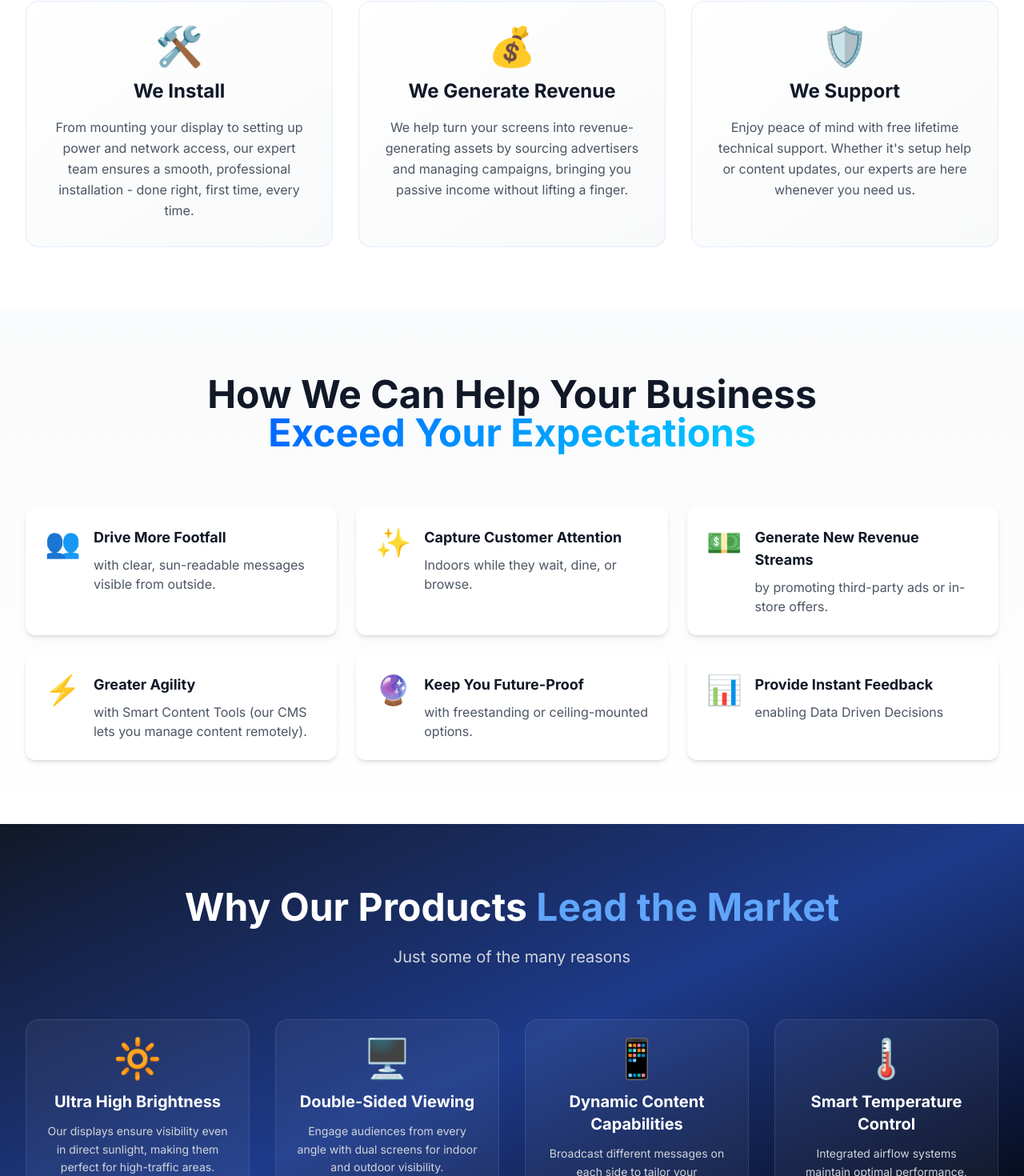
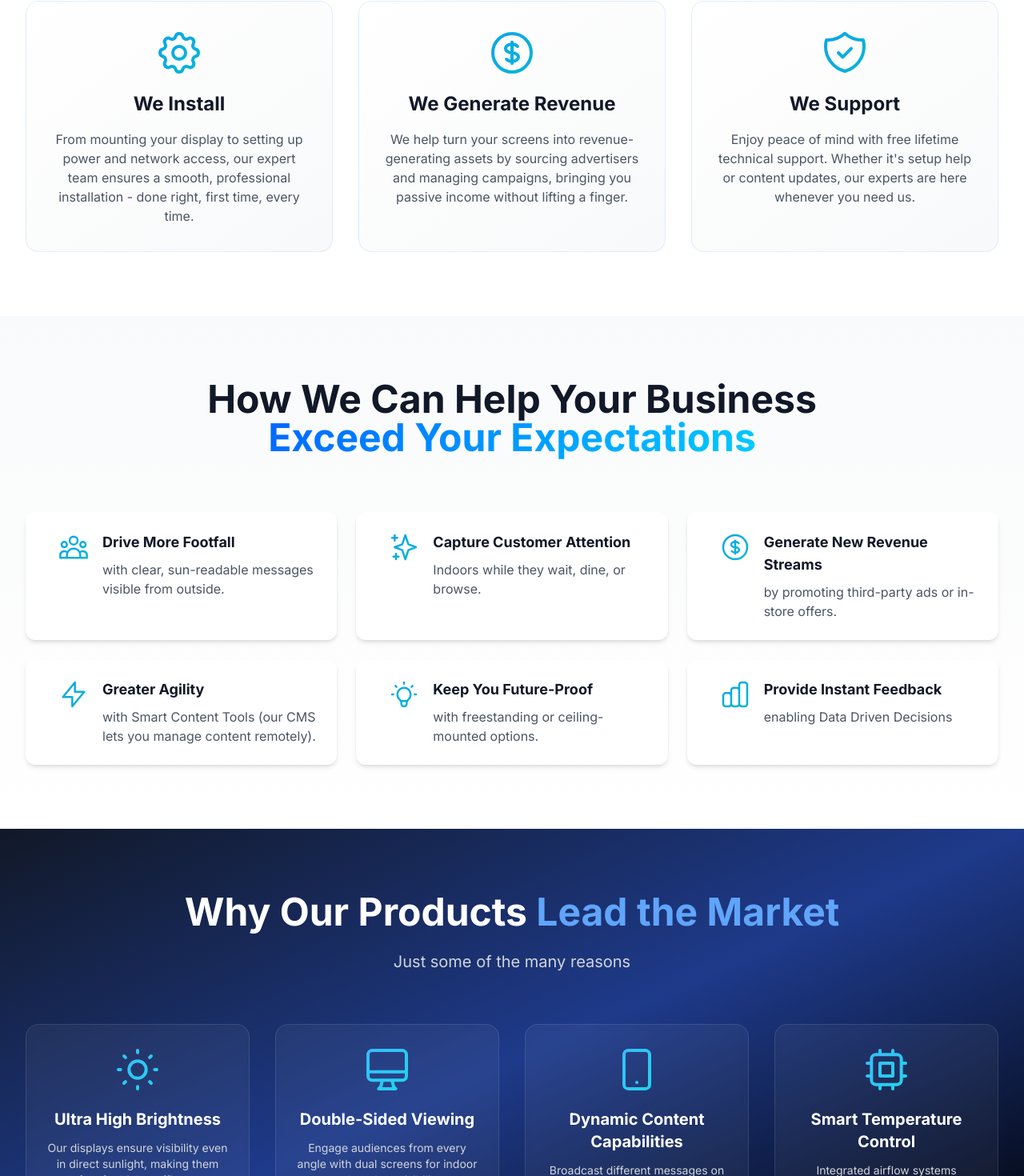
Before and after one commit to herftab/vizage-solutions, a Next.js app: page /products in a window 1280 px wide. Shown: the part 886-2356 px from the top of the page at 80% size. Built offline with nearby package versions, Linux system fonts and the light colour scheme.

Commit message:
Update Digital Signage page with gradient SVG icons and mobile optimization

```diff
--- a/src/app/products/page.tsx
+++ b/src/app/products/page.tsx
@@ -37,38 +37,75 @@ export default function ProductsPage() {
       </section>
 
       {/* Value Proposition Section */}
-      <section className="py-20 bg-white">
+      <section className="py-12 md:py-20 bg-white">
         <div className="max-w-7xl mx-auto px-4 sm:px-6 lg:px-8">
-          <div className="text-center mb-16">
-            <h2 className="text-4xl md:text-5xl font-bold mb-6 text-gray-900">
+          <div className="text-center mb-8 md:mb-16">
+            <h2 className="text-3xl md:text-5xl font-bold mb-4 md:mb-6 text-gray-900">
               Unparalleled Visibility in <span className="gradient-text">Any Light</span>
             </h2>
-            <p className="text-xl text-gray-600 max-w-3xl mx-auto">
+            <p className="text-base md:text-xl text-gray-600 max-w-3xl mx-auto">
               We will help you transform your business
             </p>
           </div>
 
-          <div className="grid grid-cols-1 md:grid-cols-3 gap-8">
-            <div className="premium-card p-8 rounded-2xl text-center group">
-              <div className="text-5xl mb-4 transform group-hover:scale-110 transition-transform duration-300">🛠️</div>
-              <h3 className="text-2xl font-bold mb-4 text-gray-900">We Install</h3>
-              <p className="text-gray-600 leading-relaxed">
+          <div className="grid grid-cols-1 md:grid-cols-3 gap-4 md:gap-8">
+            <div className="premium-card p-6 md:p-8 rounded-xl md:rounded-2xl text-center group">
+              <div className="w-12 h-12 md:w-16 md:h-16 mx-auto mb-3 md:mb-4 transform group-hover:scale-110 transition-transform duration-300">
+                <svg className="w-full h-full" fill="none" viewBox="0 0 24 24" stroke="url(#gradient-blue-install)">
+                  <path strokeLinecap="round" strokeLinejoin="round" strokeWidth={1.5} d="M10.325 4.317c.426-1.756 2.924-1.756 3.35 0a1.724 1.724 0 002.573 1.066c1.543-.94 3.31.826 2.37 2.37a1.724 1.724 0 001.065 2.572c1.756.426 1.756 2.924 0 3.35a1.724 1.724 0 00-1.066 2.573c.94 1.543-.826 3.31-2.37 2.37a1.724 1.724 0 00-2.572 1.065c-.426 1.756-2.924 1.756-3.35 0a1.724 1.724 0 00-2.573-1.066c-1.543.94-3.31-.826-2.37-2.37a1.724 1.724 0 00-1.065-2.572c-1.756-.426-1.756-2.924 0-3.35a1.724 1.724 0 001.066-2.573c-.94-1.543.826-3.31 2.37-2.37.996.608 2.296.07 2.572-1.065z" />
+                  <path strokeLinecap="round" strokeLinejoin="round" strokeWidth={1.5} d="M15 12a3 3 0 11-6 0 3 3 0 016 0z" />
+                </svg>
+                <svg width="0" height="0" className="absolute">
+                  <defs>
+                    <linearGradient id="gradient-blue-install" x1="0%" y1="0%" x2="100%" y2="100%">
+                      <stop offset="0%" stopColor="#0ea5e9" />
+                      <stop offset="100%" stopColor="#06b6d4" />
+                    </linearGradient>
+                  </defs>
+                </svg>
+              </div>
+              <h3 className="text-lg md:text-2xl font-bold mb-2 md:mb-4 text-gray-900">We Install</h3>
+              <p className="text-sm md:text-base text-gray-600 leading-relaxed">
                 From mounting your display to setting up power and network access, our expert team ensures a smooth, professional installation - done right, first time, every time.
               </p>
             </div>
 
-            <div className="premium-card p-8 rounded-2xl text-center group">
-              <div className="text-5xl mb-4 transform group-hover:scale-110 transition-transform duration-300">💰</div>
-              <h3 className="text-2xl font-bold mb-4 text-gray-900">We Generate Revenue</h3>
-              <p className="text-gray-600 leading-relaxed">
+            <div className="premium-card p-6 md:p-8 rounded-xl md:rounded-2xl text-center group">
+              <div className="w-12 h-12 md:w-16 md:h-16 mx-auto mb-3 md:mb-4 transform group-hover:scale-110 transition-transform duration-300">
+                <svg className="w-full h-full" fill="none" viewBox="0 0 24 24" stroke="url(#gradient-blue-revenue)">
+                  <path strokeLinecap="round" strokeLinejoin="round" strokeWidth={1.5} d="M12 8c-1.657 0-3 .895-3 2s1.343 2 3 2 3 .895 3 2-1.343 2-3 2m0-8c1.11 0 2.08.402 2.599 1M12 8V7m0 1v8m0 0v1m0-1c-1.11 0-2.08-.402-2.599-1M21 12a9 9 0 11-18 0 9 9 0 0118 0z" />
+                </svg>
+                <svg width="0" height="0" className="absolute">
+                  <defs>
+                    <linearGradient id="gradient-blue-revenue" x1="0%" y1="0%" x2="100%" y2="100%">
+                      <stop offset="0%" stopColor="#0ea5e9" />
+                      <stop offset="100%" stopColor="#06b6d4" />
+                    </linearGradient>
+                  </defs>
+                </svg>
+              </div>
+              <h3 className="text-lg md:text-2xl font-bold mb-2 md:mb-4 text-gray-900">We Generate Revenue</h3>
+              <p className="text-sm md:text-base text-gray-600 leading-relaxed">
                 We help turn your screens into revenue-generating assets by sourcing advertisers and managing campaigns, bringing you passive income without lifting a finger.
               </p>
             </div>
 
-            <div className="premium-card p-8 rounded-2xl text-center group">
-              <div className="text-5xl mb-4 transform group-hover:scale-110 transition-transform duration-300">🛡️</div>
-              <h3 className="text-2xl font-bold mb-4 text-gray-900">We Support</h3>
-              <p className="text-gray-600 leading-relaxed">
+            <div className="premium-card p-6 md:p-8 rounded-xl md:rounded-2xl text-center group">
+              <div className="w-12 h-12 md:w-16 md:h-16 mx-auto mb-3 md:mb-4 transform group-hover:scale-110 transition-transform duration-300">
+                <svg className="w-full h-full" fill="none" viewBox="0 0 24 24" stroke="url(#gradient-blue-support)">
+                  <path strokeLinecap="round" strokeLinejoin="round" strokeWidth={1.5} d="M9 12l2 2 4-4m5.618-4.016A11.955 11.955 0 0112 2.944a11.955 11.955 0 01-8.618 3.04A12.02 12.02 0 003 9c0 5.591 3.824 10.29 9 11.622 5.176-1.332 9-6.03 9-11.622 0-1.042-.133-2.052-.382-3.016z" />
+                </svg>
+                <svg width="0" height="0" className="absolute">
+                  <defs>
+                    <linearGradient id="gradient-blue-support" x1="0%" y1="0%" x2="100%" y2="100%">
+                      <stop offset="0%" stopColor="#0ea5e9" />
+                      <stop offset="100%" stopColor="#06b6d4" />
+                    </linearGradient>
+                  </defs>
+                </svg>
+              </div>
+              <h3 className="text-lg md:text-2xl font-bold mb-2 md:mb-4 text-gray-900">We Support</h3>
+              <p className="text-sm md:text-base text-gray-600 leading-relaxed">
                 Enjoy peace of mind with free lifetime technical support. Whether it's setup help or content updates, our experts are here whenever you need us.
               </p>
             </div>
@@ -77,28 +114,86 @@ export default function ProductsPage() {
       </section>
 
       {/* Benefits Section */}
-      <section className="py-20 bg-gradient-to-b from-gray-50 to-white">
+      <section className="py-12 md:py-20 bg-gradient-to-b from-gray-50 to-white">
         <div className="max-w-7xl mx-auto px-4 sm:px-6 lg:px-8">
-          <div className="text-center mb-16">
-            <h2 className="text-4xl md:text-5xl font-bold mb-6 text-gray-900">
+          <div className="text-center mb-8 md:mb-16">
+            <h2 className="text-3xl md:text-5xl font-bold mb-4 md:mb-6 text-gray-900">
               How We Can Help Your Business <span className="gradient-text">Exceed Your Expectations</span>
             </h2>
           </div>
 
-          <div className="grid grid-cols-1 md:grid-cols-2 lg:grid-cols-3 gap-6">
+          <div className="grid grid-cols-1 md:grid-cols-2 lg:grid-cols-3 gap-4 md:gap-6">
             {[
-              { icon: '👥', title: 'Drive More Footfall', desc: 'with clear, sun-readable messages visible from outside.' },
-              { icon: '✨', title: 'Capture Customer Attention', desc: 'Indoors while they wait, dine, or browse.' },
-              { icon: '💵', title: 'Generate New Revenue Streams', desc: 'by promoting third-party ads or in-store offers.' },
-              { icon: '⚡', title: 'Greater Agility', desc: 'with Smart Content Tools (our CMS lets you manage content remotely).' },
-              { icon: '🔮', title: 'Keep You Future-Proof', desc: 'with freestanding or ceiling-mounted options.' },
-              { icon: '📊', title: 'Provide Instant Feedback', desc: 'enabling Data Driven Decisions' }
+              {
+                icon: (
+                  <svg className="w-full h-full" fill="none" viewBox="0 0 24 24" stroke="url(#gradient-blue-benefits)">
+                    <path strokeLinecap="round" strokeLinejoin="round" strokeWidth={1.5} d="M17 20h5v-2a3 3 0 00-5.356-1.857M17 20H7m10 0v-2c0-.656-.126-1.283-.356-1.857M7 20H2v-2a3 3 0 015.356-1.857M7 20v-2c0-.656.126-1.283.356-1.857m0 0a5.002 5.002 0 019.288 0M15 7a3 3 0 11-6 0 3 3 0 016 0zm6 3a2 2 0 11-4 0 2 2 0 014 0zM7 10a2 2 0 11-4 0 2 2 0 014 0z" />
+                  </svg>
+                ),
+                title: 'Drive More Footfall',
+                desc: 'with clear, sun-readable messages visible from outside.'
+              },
+              {
+                icon: (
+                  <svg className="w-full h-full" fill="none" viewBox="0 0 24 24" stroke="url(#gradient-blue-benefits)">
+                    <path strokeLinecap="round" strokeLinejoin="round" strokeWidth={1.5} d="M5 3v4M3 5h4M6 17v4m-2-2h4m5-16l2.286 6.857L21 12l-5.714 2.143L13 21l-2.286-6.857L5 12l5.714-2.143L13 3z" />
+                  </svg>
+                ),
+                title: 'Capture Customer Attention',
+                desc: 'Indoors while they wait, dine, or browse.'
+              },
+              {
+                icon: (
+                  <svg className="w-full h-full" fill="none" viewBox="0 0 24 24" stroke="url(#gradient-blue-benefits)">
+                    <path strokeLinecap="round" strokeLinejoin="round" strokeWidth={1.5} d="M12 8c-1.657 0-3 .895-3 2s1.343 2 3 2 3 .895 3 2-1.343 2-3 2m0-8c1.11 0 2.08.402 2.599 1M12 8V7m0 1v8m0 0v1m0-1c-1.11 0-2.08-.402-2.599-1M21 12a9 9 0 11-18 0 9 9 0 0118 0z" />
+                  </svg>
+                ),
+                title: 'Generate New Revenue Streams',
+                desc: 'by promoting third-party ads or in-store offers.'
+              },
+              {
+                icon: (
+                  <svg className="w-full h-full" fill="none" viewBox="0 0 24 24" stroke="url(#gradient-blue-benefits)">
+                    <path strokeLinecap="round" strokeLinejoin="round" strokeWidth={1.5} d="M13 10V3L4 14h7v7l9-11h-7z" />
+                  </svg>
+                ),
+                title: 'Greater Agility',
+                desc: 'with Smart Content Tools (our CMS lets you manage content remotely).'
+              },
+              {
+                icon: (
+                  <svg className="w-full h-full" fill="none" viewBox="0 0 24 24" stroke="url(#gradient-blue-benefits)">
+                    <path strokeLinecap="round" strokeLinejoin="round" strokeWidth={1.5} d="M9.663 17h4.673M12 3v1m6.364 1.636l-.707.707M21 12h-1M4 12H3m3.343-5.657l-.707-.707m2.828 9.9a5 5 0 117.072 0l-.548.547A3.374 3.374 0 0014 18.469V19a2 2 0 11-4 0v-.531c0-.895-.356-1.754-.988-2.386l-.548-.547z" />
+                  </svg>
+                ),
+                title: 'Keep You Future-Proof',
+                desc: 'with freestanding or ceiling-mounted options.'
+              },
+              {
+                icon: (
+                  <svg className="w-full h-full" fill="none" viewBox="0 0 24 24" stroke="url(#gradient-blue-benefits)">
+                    <path strokeLinecap="round" strokeLinejoin="round" strokeWidth={1.5} d="M9 19v-6a2 2 0 00-2-2H5a2 2 0 00-2 2v6a2 2 0 002 2h2a2 2 0 002-2zm0 0V9a2 2 0 012-2h2a2 2 0 012 2v10m-6 0a2 2 0 002 2h2a2 2 0 002-2m0 0V5a2 2 0 012-2h2a2 2 0 012 2v14a2 2 0 01-2 2h-2a2 2 0 01-2-2z" />
+                  </svg>
+                ),
+                title: 'Provide Instant Feedback',
+                desc: 'enabling Data Driven Decisions'
+              }
             ].map((benefit, index) => (
-              <div key={index} className="flex items-start space-x-4 p-6 bg-white rounded-xl shadow-md hover:shadow-xl transition-all duration-300 group cursor-pointer">
-                <div className="text-4xl transform group-hover:scale-110 transition-transform duration-300">{benefit.icon}</div>
+              <div key={index} className="flex items-start space-x-3 md:space-x-4 p-4 md:p-6 bg-white rounded-xl shadow-md hover:shadow-xl transition-all duration-300 group cursor-pointer">
+                <svg width="0" height="0" className="absolute">
+                  <defs>
+                    <linearGradient id="gradient-blue-benefits" x1="0%" y1="0%" x2="100%" y2="100%">
+                      <stop offset="0%" stopColor="#0ea5e9" />
+                      <stop offset="100%" stopColor="#06b6d4" />
+                    </linearGradient>
+                  </defs>
+                </svg>
+                <div className="w-8 h-8 md:w-10 md:h-10 flex-shrink-0 transform group-hover:scale-110 transition-transform duration-300">
+                  {benefit.icon}
+                </div>
                 <div>
-                  <h3 className="text-lg font-bold text-gray-900 mb-2">{benefit.title}</h3>
-                  <p className="text-gray-600">{benefit.desc}</p>
+                  <h3 className="text-sm md:text-lg font-bold text-gray-900 mb-1 md:mb-2">{benefit.title}</h3>
+                  <p className="text-xs md:text-base text-gray-600">{benefit.desc}</p>
                 </div>
               </div>
             ))}
@@ -107,26 +202,68 @@ export default function ProductsPage() {
       </section>
 
       {/* Features Section */}
-      <section className="py-20 bg-gradient-to-br from-gray-900 via-blue-900 to-black text-white">
+      <section className="py-12 md:py-20 bg-gradient-to-br from-gray-900 via-blue-900 to-black text-white">
         <div className="max-w-7xl mx-auto px-4 sm:px-6 lg:px-8">
-          <div className="text-center mb-16">
-            <h2 className="text-4xl md:text-5xl font-bold mb-6">
+          <div className="text-center mb-8 md:mb-16">
+            <h2 className="text-3xl md:text-5xl font-bold mb-4 md:mb-6">
               Why Our Products <span className="text-blue-400">Lead the Market</span>
             </h2>
-            <p className="text-xl text-gray-300">Just some of the many reasons</p>
+            <p className="text-base md:text-xl text-gray-300">Just some of the many reasons</p>
           </div>
 
-          <div className="grid grid-cols-1 md:grid-cols-2 lg:grid-cols-4 gap-8">
+          <div className="grid grid-cols-1 md:grid-cols-2 lg:grid-cols-4 gap-4 md:gap-8">
             {[
-              { icon: '🔆', title: 'Ultra High Brightness', desc: 'Our displays ensure visibility even in direct sunlight, making them perfect for high-traffic areas.' },
-              { icon: '🖥️', title: 'Double-Sided Viewing', desc: 'Engage audiences from every angle with dual screens for indoor and outdoor visibility.' },
-              { icon: '📱', title: 'Dynamic Content Capabilities', desc: 'Broadcast different messages on each side to tailor your communication effectively.' },
-              { icon: '🌡️', title: 'Smart Temperature Control', desc: 'Integrated airflow systems maintain optimal performance, ensuring longevity and reliability.' }
+              {
+                icon: (
+                  <svg className="w-full h-full" fill="none" viewBox="0 0 24 24" stroke="url(#gradient-blue-features-products)">
+                    <path strokeLinecap="round" strokeLinejoin="round" strokeWidth={1.5} d="M12 3v1m0 16v1m9-9h-1M4 12H3m15.364 6.364l-.707-.707M6.343 6.343l-.707-.707m12.728 0l-.707.707M6.343 17.657l-.707.707M16 12a4 4 0 11-8 0 4 4 0 018 0z" />
+                  </svg>
+                ),
+                title: 'Ultra High Brightness',
+                desc: 'Our displays ensure visibility even in direct sunlight, making them perfect for high-traffic areas.'
+              },
+              {
+                icon: (
+                  <svg className="w-full h-full" fill="none" viewBox="0 0 24 24" stroke="url(#gradient-blue-features-products)">
+                    <path strokeLinecap="round" strokeLinejoin="round" strokeWidth={1.5} d="M9.75 17L9 20l-1 1h8l-1-1-.75-3M3 13h18M5 17h14a2 2 0 002-2V5a2 2 0 00-2-2H5a2 2 0 00-2 2v10a2 2 0 002 2z" />
+                  </svg>
+                ),
+                title: 'Double-Sided Viewing',
+                desc: 'Engage audiences from every angle with dual screens for indoor and outdoor visibility.'
+              },
+              {
+                icon: (
+                  <svg className="w-full h-full" fill="none" viewBox="0 0 24 24" stroke="url(#gradient-blue-features-products)">
+                    <path strokeLinecap="round" strokeLinejoin="round" strokeWidth={1.5} d="M12 18h.01M8 21h8a2 2 0 002-2V5a2 2 0 00-2-2H8a2 2 0 00-2 2v14a2 2 0 002 2z" />
+                  </svg>
+                ),
+                title: 'Dynamic Content Capabilities',
+                desc: 'Broadcast different messages on each side to tailor your communication effectively.'
+              },
+              {
+                icon: (
+                  <svg className="w-full h-full" fill="none" viewBox="0 0 24 24" stroke="url(#gradient-blue-features-products)">
+                    <path strokeLinecap="round" strokeLinejoin="round" strokeWidth={1.5} d="M9 3v2m6-2v2M9 19v2m6-2v2M5 9H3m2 6H3m18-6h-2m2 6h-2M7 19h10a2 2 0 002-2V7a2 2 0 00-2-2H7a2 2 0 00-2 2v10a2 2 0 002 2zM9 9h6v6H9V9z" />
+                  </svg>
+                ),
+                title: 'Smart Temperature Control',
+                desc: 'Integrated airflow systems maintain optimal performance, ensuring longevity and reliability.'
+              }
             ].map((feature, index) => (
-              <div key={index} className="text-center p-6 bg-white/5 backdrop-blur-sm rounded-2xl border border-white/10 hover:bg-white/10 hover:border-blue-400/50 transition-all duration-300 group">
-                <div className="text-5xl mb-4 transform group-hover:scale-110 transition-transform duration-300">{feature.icon}</div>
-                <h3 className="text-xl font-bold mb-3">{feature.title}</h3>
-                <p className="text-gray-300 text-sm leading-relaxed">{feature.desc}</p>
+              <div key={index} className="text-center p-4 md:p-6 bg-white/5 backdrop-blur-sm rounded-xl md:rounded-2xl border border-white/10 hover:bg-white/10 hover:border-blue-400/50 transition-all duration-300 group">
+                <svg width="0" height="0" className="absolute">
+                  <defs>
+                    <linearGradient id="gradient-blue-features-products" x1="0%" y1="0%" x2="100%" y2="100%">
+                      <stop offset="0%" stopColor="#38bdf8" />
+                      <stop offset="100%" stopColor="#22d3ee" />
+                    </linearGradient>
+                  </defs>
+                </svg>
+                <div className="w-12 h-12 md:w-16 md:h-16 mx-auto mb-3 md:mb-4 transform group-hover:scale-110 transition-transform duration-300">
+                  {feature.icon}
+                </div>
+                <h3 className="text-base md:text-xl font-bold mb-2 md:mb-3">{feature.title}</h3>
+                <p className="text-gray-300 text-xs md:text-sm leading-relaxed">{feature.desc}</p>
               </div>
             ))}
           </div>
```
